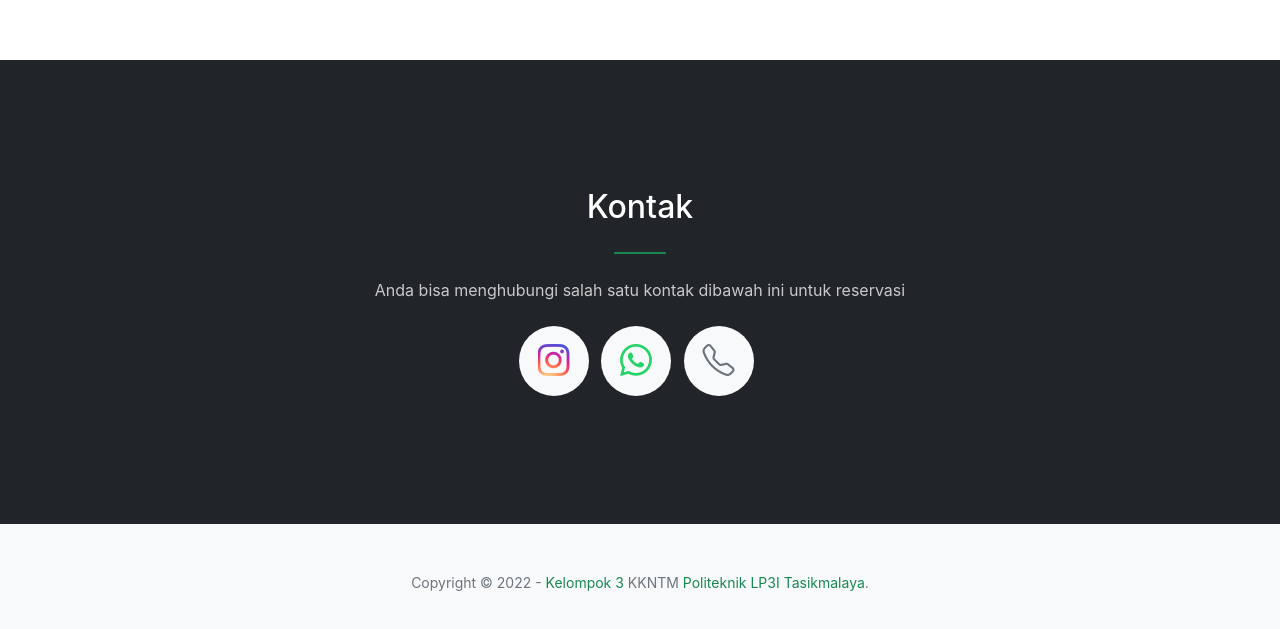
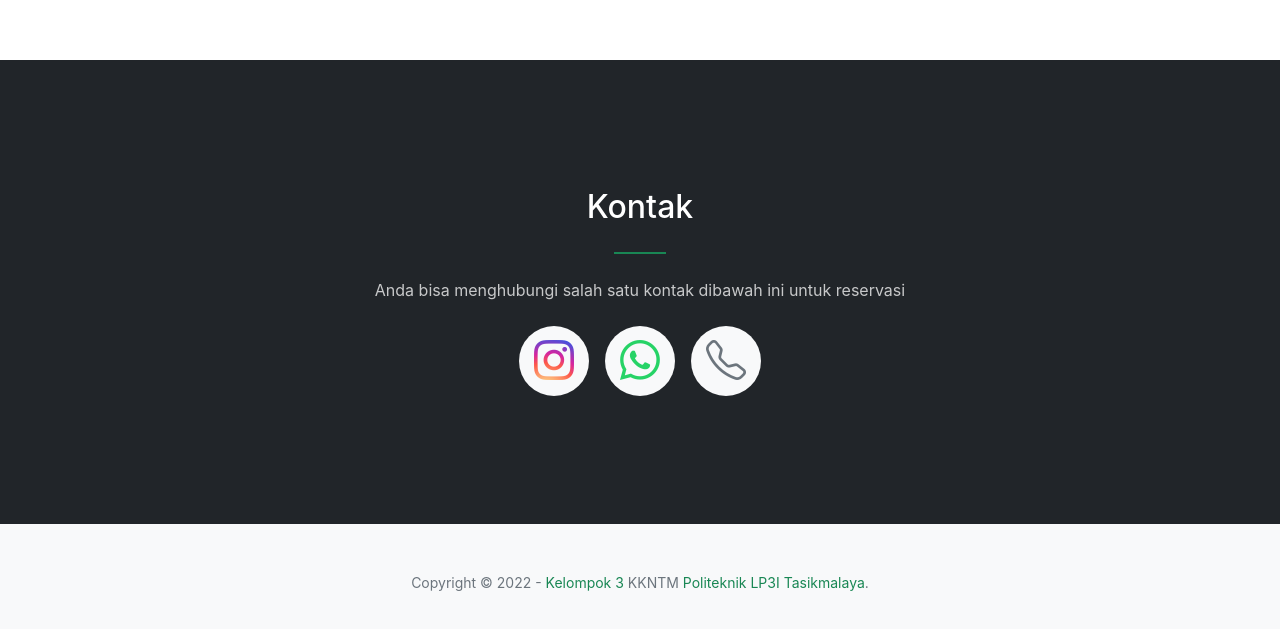
Before and after one commit to maulana-kurniawan/wisata-alam-sari, a plain HTML site: page index.html in a window 1280 px wide. Shown: the part 3328-3957 px from the top of the page. Drawn offline with nearby package versions, Linux system fonts and the light colour scheme; some packages are replaced by stand-ins of ours; a script that the page names is missing; a web font is replaced by a local one.

Commit message:
Fix icon position in contacts button
Co-authored-by: sandinurhadiana <73807143+sandinurhadiana@users.noreply.github.com>

```diff
--- a/index.html
+++ b/index.html
@@ -174,9 +174,11 @@
                         <h2 class="text-white mt-0">Kontak</h2>
                         <hr class="divider" />
                         <p class="text-white-75 mb-4">Anda bisa menghubungi salah satu kontak dibawah ini untuk reservasi</p>
-                        <a class="btn btn-circle btn-light btn-xl me-2" href="https://instagram.com/karang_taruna_sari" target="_blank"><i class="bi-instagram fs-2" style="color: transparent;background: radial-gradient(circle at 30% 107%, #fdf497 0%, #fdf497 5%, #fd5949 45%, #d6249f 60%, #285AEB 90%);background: -webkit-radial-gradient(circle at 30% 107%, #fdf497 0%, #fdf497 5%, #fd5949 45%, #d6249f 60%, #285AEB 90%);background-clip: text;-webkit-background-clip: text;"></i></a>
-                        <a class="btn btn-circle btn-light btn-xl me-2" href="https://wa.me/6282218550327" target="_blank"><i class="bi-whatsapp fs-2" style="color: #26d366;"></i></a>
-                        <a class="btn btn-circle btn-light btn-xl me-2" href="tel:+6282218550327" target="_blank"><i class="bi-telephone fs-2 text-muted"></i></a>
+                        <div class="d-flex align-items-center justify-content-center flex-wrap gap-3">
+                            <a class="d-inline-flex align-items-center justify-content-center btn btn-circle btn-light btn-xl" href="https://instagram.com/karang_taruna_sari" target="_blank"><i class="bi-instagram fs-1" style="color: transparent;background: radial-gradient(circle at 30% 107%, #fdf497 0%, #fdf497 5%, #fd5949 45%, #d6249f 60%, #285AEB 90%);background: -webkit-radial-gradient(circle at 30% 107%, #fdf497 0%, #fdf497 5%, #fd5949 45%, #d6249f 60%, #285AEB 90%);background-clip: text;-webkit-background-clip: text;"></i></a>
+                            <a class="d-inline-flex align-items-center justify-content-center btn btn-circle btn-light btn-xl" href="https://wa.me/6282218550327" target="_blank"><i class="bi-whatsapp fs-1" style="color: #26d366;"></i></a>
+                            <a class="d-inline-flex align-items-center justify-content-center btn btn-circle btn-light btn-xl" href="tel:+6282218550327" target="_blank"><i class="bi-telephone fs-1 text-muted"></i></a>
+                        </div>
                     </div>
                 </div>
             </div>
```
